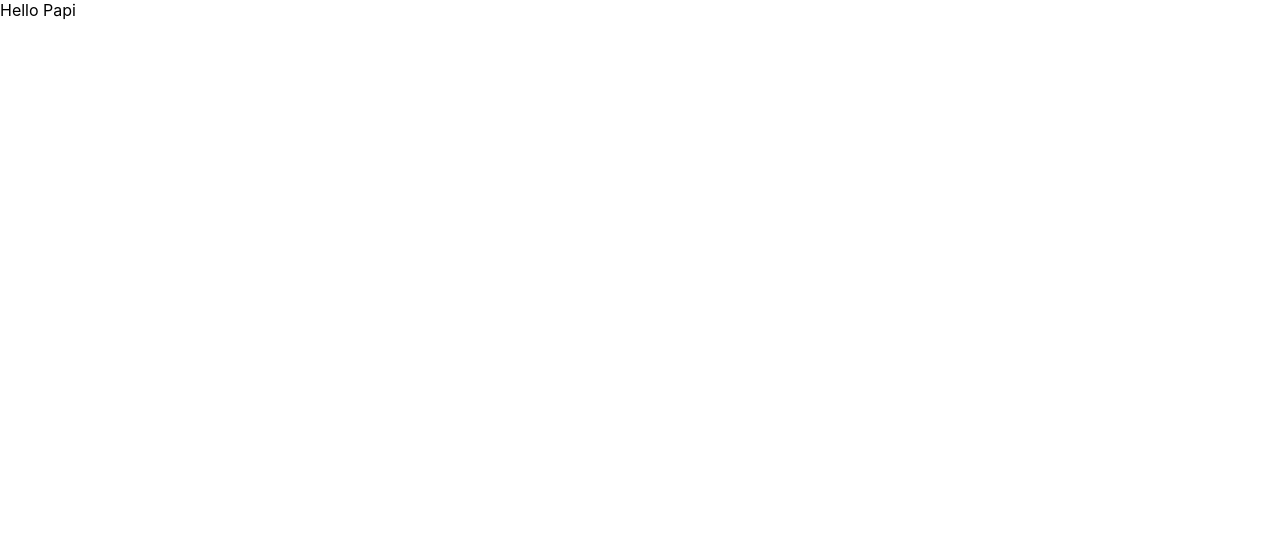
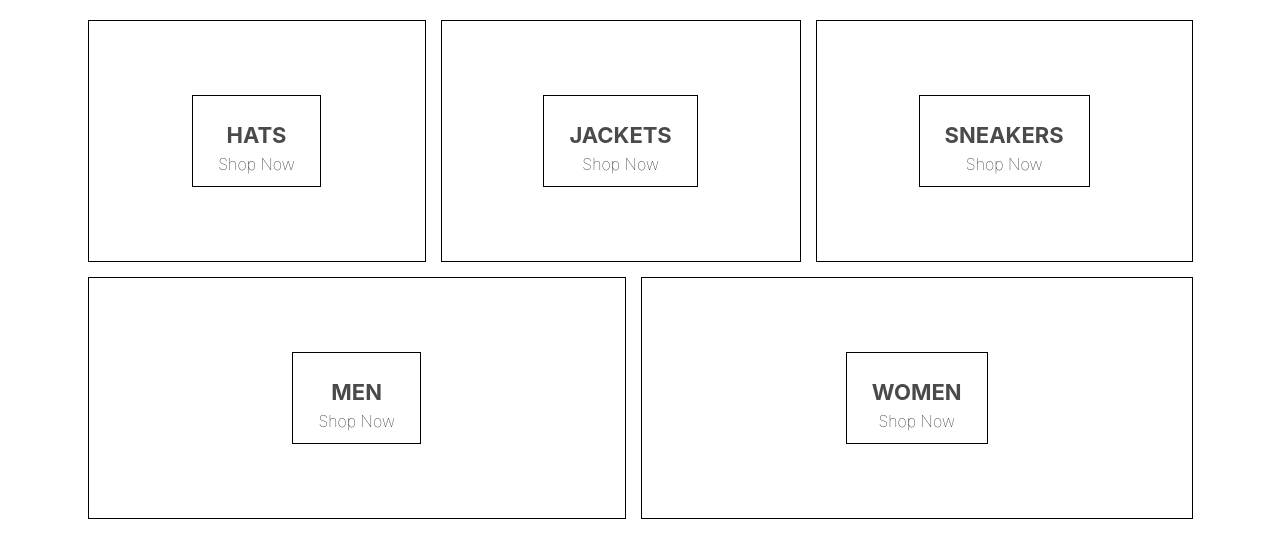
Before and after one commit to WickedDeveloper4L/Kartuals, a React (Create React App) app: page / in a window 1280 px wide. Shown: the top 558 px of the page. Built offline with nearby package versions, Linux system fonts and the light colour scheme.

Commit message:
Edited Homepage and added stylings to the skeletons

```diff
--- a/src/App.js
+++ b/src/App.js
@@ -1,11 +1,12 @@
 import './App.css';
 import { Component } from 'react';
+import Homepage from './Homepage';
 
 class App extends Component{
   render(){
     return (
     <div>
-      Hello Papi
+      <Homepage/>
     </div>
   )
   }
--- /dev/null
+++ b/src/Homepage.jsx
@@ -0,0 +1,43 @@
+import React from 'react'
+import './homepage.scss'
+
+const Homepage = () => {
+  return (
+    <div className='homepage'>
+       <div className="directory-menu">
+            <div className="menu-item">
+                <div className='content'>
+                    <h1 className="title">HATS</h1>
+                    <span className="subtitle">Shop Now</span>
+                </div>
+            </div>
+            <div className="menu-item">
+                <div className='content'>
+                    <h1 className="title">JACKETS</h1>
+                    <span className="subtitle">Shop Now</span>
+                </div>
+            </div>
+            <div className="menu-item">
+                <div className='content'>
+                    <h1 className="title">SNEAKERS</h1>
+                    <span className="subtitle">Shop Now</span>
+                </div>
+            </div>
+            <div className="menu-item">
+                <div className='content'>
+                    <h1 className="title">MEN</h1>
+                    <span className="subtitle">Shop Now</span>
+                </div>
+            </div>
+            <div className="menu-item">
+                <div className='content'>
+                    <h1 className="title">WOMEN</h1>
+                    <span className="subtitle">Shop Now</span>
+                </div>
+            </div>
+       </div>
+    </div>
+  )
+}
+
+export default Homepage
--- a/src/homepage.scss
+++ b/src/homepage.scss
@@ -0,0 +1,54 @@
+.homepage {
+    display: flex;
+    flex-direction: column;
+    align-items: center;
+    padding: 20px 80px;
+  }
+
+  .directory-menu {
+    width: 100%;
+    display: flex;
+    flex-wrap: wrap;
+    justify-content: space-between;
+  }
+
+  .menu-item {
+    min-width: 30%;
+    height: 240px;
+    flex: 1 1 auto;
+    display: flex;
+    align-items: center;
+    justify-content: center;
+    border: 1px solid black;
+    margin: 0 7.5px 15px;
+
+    &:first-child {
+      margin-right: 7.5px;
+    }
+
+    &:last-child {
+      margin-left: 7.5px;
+    }
+
+    .content {
+      height: 90px;
+      padding: 0 25px;
+      display: flex;
+      flex-direction: column;
+      align-items: center;
+      justify-content: center;
+      border: 1px solid black;
+
+      .title {
+        font-weight: bold;
+        margin-bottom: 6px;
+        font-size: 22px;
+        color: #4a4a4a;
+      }
+
+      .subtitle {
+        font-weight: lighter;
+        font-size: 16px;
+      }
+    }
+  }
```
